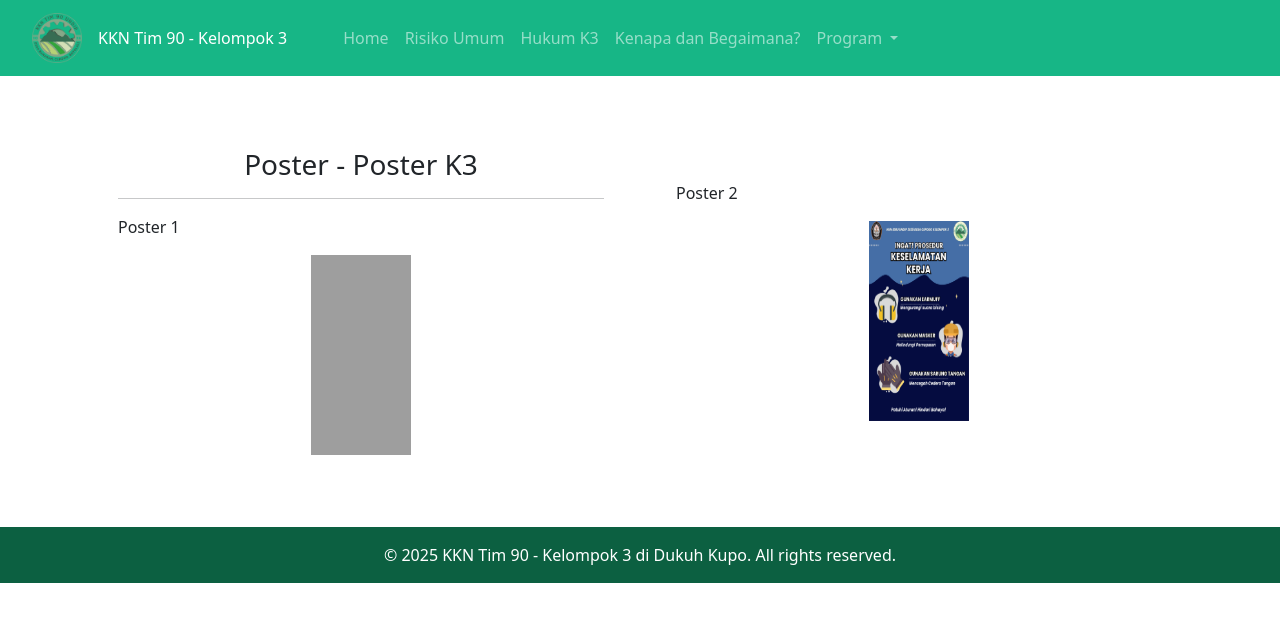
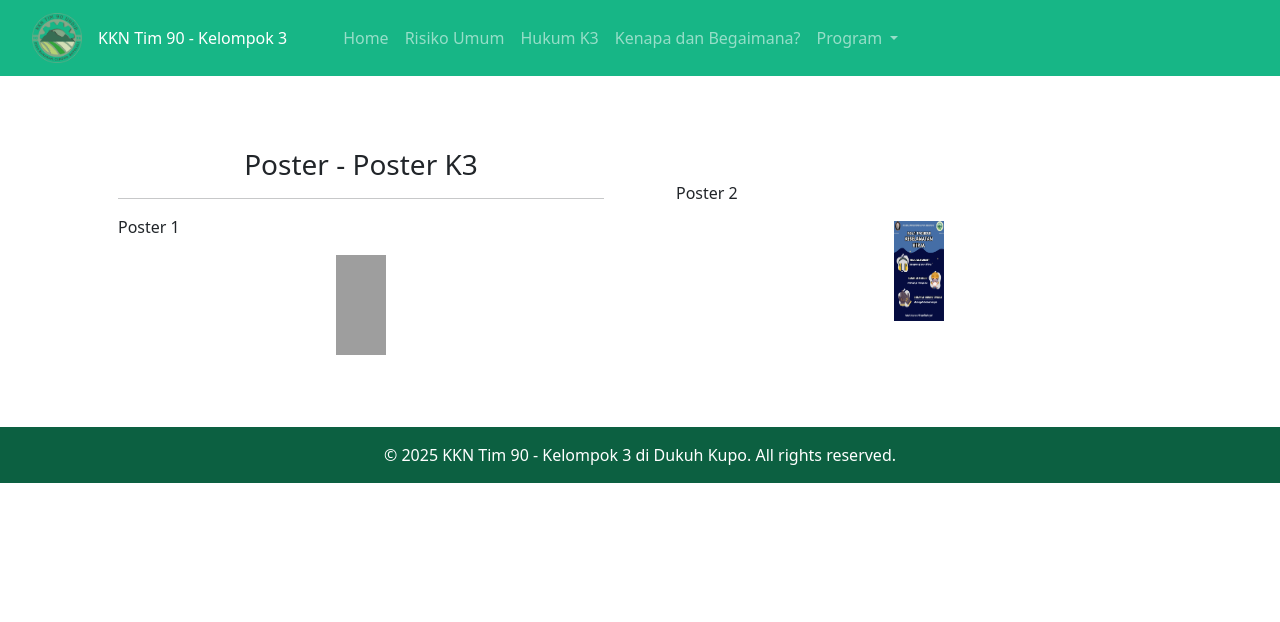
Before and after one commit to tiaraputriw/k3-edukasi, a Jekyll site: the page built from poster.html, in a window 1280 px wide. Shown: the top 622 px of the page. Built offline with Jekyll 4.4.1, drawn with Linux system fonts in a browser that asks for light colours; grey boxes are pictures that could not be loaded.

Commit message:
Update poster.html

```diff
--- a/poster.html
+++ b/poster.html
@@ -11,13 +11,13 @@ title: Poster - Poster K3
                 <h3 style="text-align: center;">Poster - Poster K3</h3>
                 <hr>
                 <p>Poster 1</p>
-                <img src="{{ site.baseurl }}/img/poster k3_pages-to-jpg-0001.jpg" alt="Poster K3" class="img-fluid mx-auto d-block" style="width: 100px; height: 200px; margin-left: 20px;">
+                <img src="{{ site.baseurl }}/img/poster k3_pages-to-jpg-0001.jpg" alt="Poster K3" class="img-fluid mx-auto d-block" style="width: 50px; height: 100px; margin-left: 20px;">
             </main>
         </div>
         <div class="col-md-6 d-flex align-items-center">
         <main class="main container py-4">
             <p>Poster 2</p>
-            <img src="{{ site.baseurl }}/img/poster k3_pages-to-jpg-0002.jpg" alt="Poster K3" class="img-fluid mx-auto d-block" style="width: 100px; height: 200px; margin-left: 20px;">
+            <img src="{{ site.baseurl }}/img/poster k3_pages-to-jpg-0002.jpg" alt="Poster K3" class="img-fluid mx-auto d-block" style="width: 50px; height: 100px; margin-left: 20px;">
         </main>
         </div>
     </div>
```
